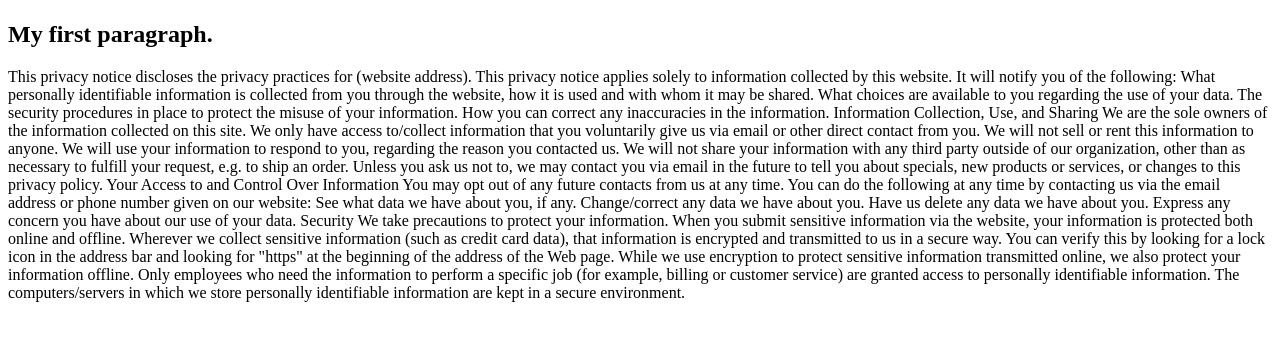
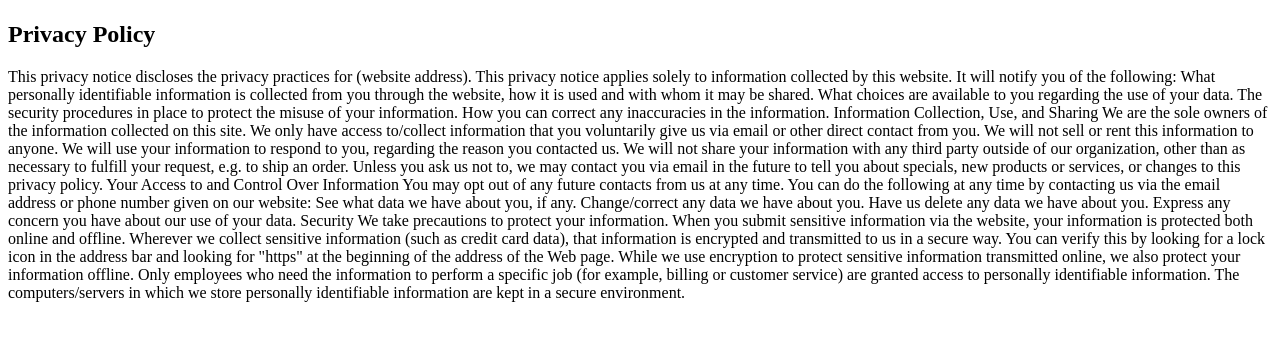
Before and after one commit to spenceralbrecht/spenceralbrecht.github.io, a plain HTML site: page index.html in a window 1280 px wide. Shown: the part 59-400 px from the top of the page. Drawn offline with Linux system fonts and the light colour scheme.

Commit message:
Update privacy policy

```diff
--- a/index.html
+++ b/index.html
@@ -7,7 +7,7 @@
 <body>
 
 <h1>My Smart USC</h1>
-<h2>My first paragraph.</h2>
+<h2>Privacy Policy</h2>
 <p>This privacy notice discloses the privacy practices for (website address). This privacy notice applies solely to information collected by this website. It will notify you of the following:
 
     What personally identifiable information is collected from you through the website, how it is used and with whom it may be shared.
```
